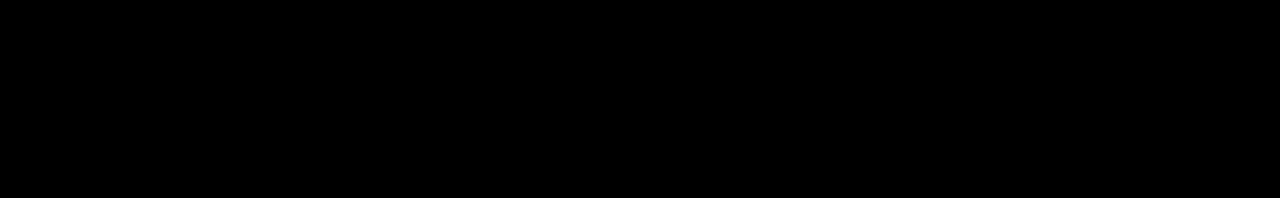
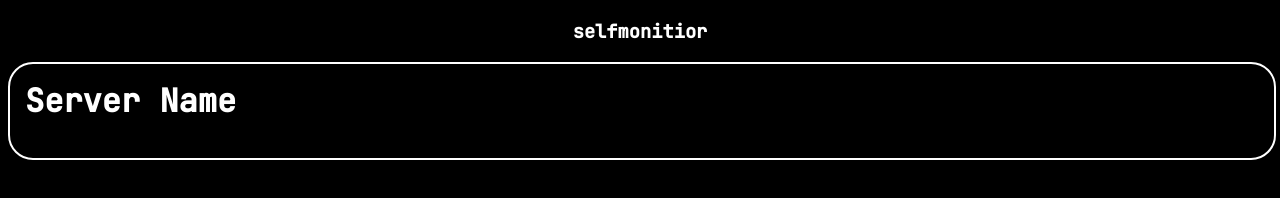
Before and after one commit to minniesBaa/selfmonitior, a plain HTML site: page client/index.html in a window 1280 px wide. Drawn offline with Linux system fonts and the light colour scheme.

Commit message:
feat(client): beginning work on web ui

```diff
--- a/client/index.html
+++ b/client/index.html
@@ -4,13 +4,41 @@
     <meta charset="UTF-8">
     <meta name="viewport" content="width=device-width, initial-scale=1.0">
     <title>selfmonitior</title>
+    <link rel="preconnect" href="https://fonts.googleapis.com">
+    <link rel="preconnect" href="https://fonts.gstatic.com" crossorigin>
+    <link href="https://fonts.googleapis.com/css2?family=JetBrains+Mono:wght@500&display=swap" rel="stylesheet">
     <style>
-        * {
+        body {
             background-color: black;
+            color: white;
+            font-family: "Jetbrains Mono", monospace;
         }
+        h3 {
+            text-align: center;
+        }
+        .server_container {
+            border: 2px solid #fff;
+            width: 100%;
+            border-radius: 25px;
+        }
+        h1 {
+            margin: 15px;
+        }
+
     </style>
 </head>
 <body>
-
+    <h3>selfmonitior</h3>
+    <div id="server_list">
+                                     <!-- id = server unique identifier -->
+        <div class="server_container" id="server-Server_Name">
+            <!-- Server name -->
+            <h1>Server Name</h1>
+            <br>
+            <div>
+                <!-- Server icons will go here -->
+            </div>
+        </div>
+    </div>
 </body>
 </html>
```
